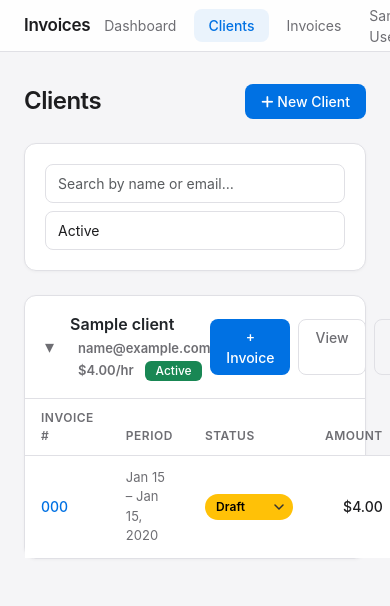
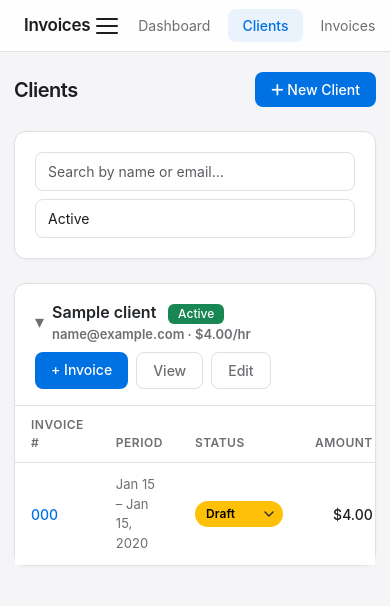
Before and after one commit to DanielMontesD/invoiceapp, a Django app: page /clients/ in a window 390 px wide; the page is wider, and only the part inside the window is pictured. Shown: the top 606 px of that part. Run offline with Django 4.2, Linux system fonts and the light colour scheme; a user stored in the database is signed in; tables that the repository leaves empty hold one stand-in row (values such as "Sample post").

Commit message:
Mobile responsiveness: hamburger nav, responsive tables, hide columns on small screens
Co-Authored-By: Daniel Montes <d.montesd94@gmail.com>

```diff
--- a/templates/base.html
+++ b/templates/base.html
@@ -288,6 +288,79 @@
 
     .text-muted { color: var(--color-muted) !important; }
 
+    /* ── Hamburger button ── */
+    .nav-hamburger {
+      display: none;
+      flex-direction: column;
+      justify-content: center;
+      gap: 5px;
+      background: none;
+      border: none;
+      cursor: pointer;
+      padding: 6px;
+      border-radius: 8px;
+    }
+    .nav-hamburger span {
+      display: block;
+      width: 22px;
+      height: 2px;
+      background: var(--color-text);
+      border-radius: 2px;
+      transition: all 0.2s;
+    }
+    .nav-hamburger.open span:nth-child(1) { transform: translateY(7px) rotate(45deg); }
+    .nav-hamburger.open span:nth-child(2) { opacity: 0; }
+    .nav-hamburger.open span:nth-child(3) { transform: translateY(-7px) rotate(-45deg); }
+
+    /* ── Mobile nav menu ── */
+    @media (max-width: 768px) {
+      .nav-hamburger { display: flex; }
+      .nav-links, .nav-right { display: none; }
+
+      .nav-menu {
+        display: none;
+        position: absolute;
+        top: 52px;
+        left: 0;
+        right: 0;
+        background: rgba(255,255,255,0.97);
+        backdrop-filter: blur(20px);
+        -webkit-backdrop-filter: blur(20px);
+        border-bottom: 1px solid var(--color-border);
+        padding: 12px 16px 16px;
+        flex-direction: column;
+        z-index: 99;
+        box-shadow: 0 4px 12px rgba(0,0,0,0.08);
+      }
+      .nav-menu.open { display: flex; }
+      .nav-menu .nav-links {
+        display: flex;
+        flex-direction: column;
+        gap: 2px;
+      }
+      .nav-menu .nav-right {
+        display: flex;
+        flex-direction: column;
+        gap: 2px;
+        padding-top: 10px;
+        margin-top: 10px;
+        border-top: 1px solid var(--color-border);
+      }
+      .nav-menu .nav-link,
+      .nav-menu .nav-user,
+      .nav-menu .nav-btn {
+        padding: 10px 12px;
+        font-size: 15px;
+      }
+
+      .page-body { padding: 20px 14px; }
+
+      .page-header { flex-wrap: wrap; gap: 10px; }
+      .page-header h1, .page-header h2 { font-size: 20px; }
+
+      h1 { font-size: 20px; }
+    }
+
     /* ── Status select pill ── */
     .status-select {
       appearance: none;
@@ -327,10 +400,13 @@
 </head>
 <body>
 
-  <nav class="app-nav">
+  <nav class="app-nav" style="position:relative;">
     <a class="nav-brand" href="{% url 'dashboard' %}">Invoices</a>
 
     {% if user.is_authenticated %}
+    <button class="nav-hamburger" id="nav-hamburger" aria-label="Menu">
+      <span></span><span></span><span></span>
+    </button>
     <div class="nav-links">
       <a class="nav-link {% if request.resolver_match.url_name == 'dashboard' %}active{% endif %}" href="{% url 'dashboard' %}">Dashboard</a>
       <a class="nav-link {% if 'client' in request.resolver_match.url_name %}active{% endif %}" href="{% url 'client_list' %}">Clients</a>
@@ -339,6 +415,17 @@
     <div class="nav-right">
       <a class="nav-user" href="{% url 'profile' %}">{{ user.get_full_name|default:user.username }}</a>
       <a class="nav-btn" href="{% url 'logout' %}">Sign out</a>
+    </div>
+    <div class="nav-menu" id="nav-menu">
+      <div class="nav-links">
+        <a class="nav-link {% if request.resolver_match.url_name == 'dashboard' %}active{% endif %}" href="{% url 'dashboard' %}">Dashboard</a>
+        <a class="nav-link {% if 'client' in request.resolver_match.url_name %}active{% endif %}" href="{% url 'client_list' %}">Clients</a>
+        <a class="nav-link {% if 'invoice' in request.resolver_match.url_name %}active{% endif %}" href="{% url 'invoice_list' %}">Invoices</a>
+      </div>
+      <div class="nav-right">
+        <a class="nav-user" href="{% url 'profile' %}">{{ user.get_full_name|default:user.username }}</a>
+        <a class="nav-btn" href="{% url 'logout' %}">Sign out</a>
+      </div>
     </div>
     {% else %}
     <div class="nav-right">
@@ -408,6 +495,22 @@
     else initStatusSelects();
   })();
   </script>
+  <script>
+  (function(){
+    const btn = document.getElementById('nav-hamburger');
+    const menu = document.getElementById('nav-menu');
+    if (!btn || !menu) return;
+    btn.addEventListener('click', function(e){
+      e.stopPropagation();
+      btn.classList.toggle('open');
+      menu.classList.toggle('open');
+    });
+    document.addEventListener('click', function(){
+      btn.classList.remove('open');
+      menu.classList.remove('open');
+    });
+  })();
+  </script>
   <script src="https://cdn.jsdelivr.net/npm/bootstrap@5.3.0/dist/js/bootstrap.bundle.min.js"></script>
 </body>
 </html>
--- a/templates/billing/client_list.html
+++ b/templates/billing/client_list.html
@@ -30,23 +30,24 @@
 {% if clients %}
   {% for client in clients %}
   <div class="card mb-3">
-    <div class="card-header d-flex justify-content-between align-items-center">
-      <div class="d-flex align-items-center gap-3">
+    <div class="card-header d-flex justify-content-between align-items-start flex-wrap gap-2">
+      <div class="d-flex align-items-center gap-2">
         <button class="btn btn-sm btn-link p-0 toggle-btn" data-target="invoices-{{ client.pk }}" style="color:var(--color-muted);text-decoration:none;font-size:18px;line-height:1;">▾</button>
         <div>
           <span style="font-weight:600;font-size:16px;">{{ client.name }}</span>
-          {% if client.email %}
-            <span class="text-muted ms-2" style="font-size:13px;">{{ client.email }}</span>
-          {% endif %}
-          <span class="ms-2 text-muted" style="font-size:13px;">${{ client.default_hourly_rate }}/hr</span>
           {% if client.is_active %}
             <span class="badge bg-success ms-2">Active</span>
           {% else %}
             <span class="badge bg-secondary ms-2">Inactive</span>
           {% endif %}
+          {% if client.email %}
+            <div class="text-muted" style="font-size:13px;">{{ client.email }} · ${{ client.default_hourly_rate }}/hr</div>
+          {% else %}
+            <div class="text-muted" style="font-size:13px;">${{ client.default_hourly_rate }}/hr</div>
+          {% endif %}
         </div>
       </div>
-      <div class="d-flex gap-2">
+      <div class="d-flex gap-2 flex-shrink-0">
         <a href="{% url 'invoice_create_for_client' client.pk %}" class="btn btn-sm btn-primary">+ Invoice</a>
         <a href="{% url 'client_detail' client.pk %}" class="btn btn-sm btn-outline-secondary">View</a>
         <a href="{% url 'client_edit' client.pk %}" class="btn btn-sm btn-outline-secondary">Edit</a>
@@ -55,6 +56,7 @@
 
     <div id="invoices-{{ client.pk }}">
       {% if client.recent_invoices %}
+      <div class="table-responsive">
       <table class="table mb-0">
         <thead>
           <tr>
@@ -93,6 +95,7 @@
           {% endfor %}
         </tbody>
       </table>
+      </div>
       {% if client.invoices.count > 5 %}
       <div class="card-footer text-center" style="font-size:13px;">
         <a href="{% url 'client_detail' client.pk %}" style="color:var(--color-accent);text-decoration:none;">
--- a/templates/billing/dashboard.html
+++ b/templates/billing/dashboard.html
@@ -115,12 +115,13 @@
     <a href="{% url 'invoice_list' %}" class="btn btn-sm btn-outline-secondary">View All</a>
   </div>
   {% if recent_invoices %}
+    <div class="table-responsive">
     <table class="table table-hover mb-0">
       <thead>
         <tr>
           <th>Invoice #</th>
           <th>Client</th>
-          <th>Period</th>
+          <th class="d-none d-md-table-cell">Period</th>
           <th>Status</th>
           <th class="text-end">Amount</th>
           <th></th>
@@ -131,7 +132,7 @@
         <tr>
           <td><a href="{% url 'invoice_detail' inv.pk %}" style="color:var(--color-accent);text-decoration:none;font-weight:500;">{{ inv.invoice_number }}</a></td>
           <td>{{ inv.client_name|default:"—" }}</td>
-          <td style="color:var(--color-muted);font-size:13px;">{{ inv.period_start|date:"M d" }} – {{ inv.period_end|date:"M d, Y" }}</td>
+          <td class="d-none d-md-table-cell" style="color:var(--color-muted);font-size:13px;">{{ inv.period_start|date:"M d" }} – {{ inv.period_end|date:"M d, Y" }}</td>
           <td>
             <form method="post" action="{% url 'invoice_change_status' inv.pk %}" style="display:inline;">
               {% csrf_token %}
--- a/templates/billing/invoice_detail.html
+++ b/templates/billing/invoice_detail.html
@@ -12,7 +12,7 @@
     <h1>Invoice {{ invoice.invoice_number }}</h1>
     <p class="text-muted mb-0" style="font-size:14px;">{{ invoice.period_start|date:"M d" }} – {{ invoice.period_end|date:"M d, Y" }} · {{ invoice.get_period_type_display }}</p>
   </div>
-  <div class="d-flex gap-2">
+  <div class="d-flex gap-2 flex-wrap">
     <a class="btn btn-outline-secondary" href="{% url 'invoice_pdf' invoice.pk %}"><i class="fas fa-arrow-down"></i> Download PDF</a>
     <a class="btn btn-outline-secondary" href="{% url 'invoice_edit' invoice.pk %}"><i class="fas fa-pencil-alt"></i> Edit</a>
     <a class="btn btn-outline-secondary" href="{% url 'invoice_duplicate' invoice.pk %}"><i class="fas fa-copy"></i> Duplicate</a>
@@ -25,6 +25,7 @@
   <div class="col-lg-8">
     <div class="card">
       <div class="card-header">Work Entries</div>
+      <div class="table-responsive">
       <table class="table">
         <thead>
           <tr>
@@ -56,6 +57,7 @@
           </tr>
         </tfoot>
       </table>
+      </div>
     </div>
 
     {% if invoice.notes %}
```
Also changed, not shown: templates/billing/client_detail.html (+5 -3 lines), templates/billing/invoice_form.html (+5 -2 lines), templates/billing/invoice_list.html (+8 -6 lines).
